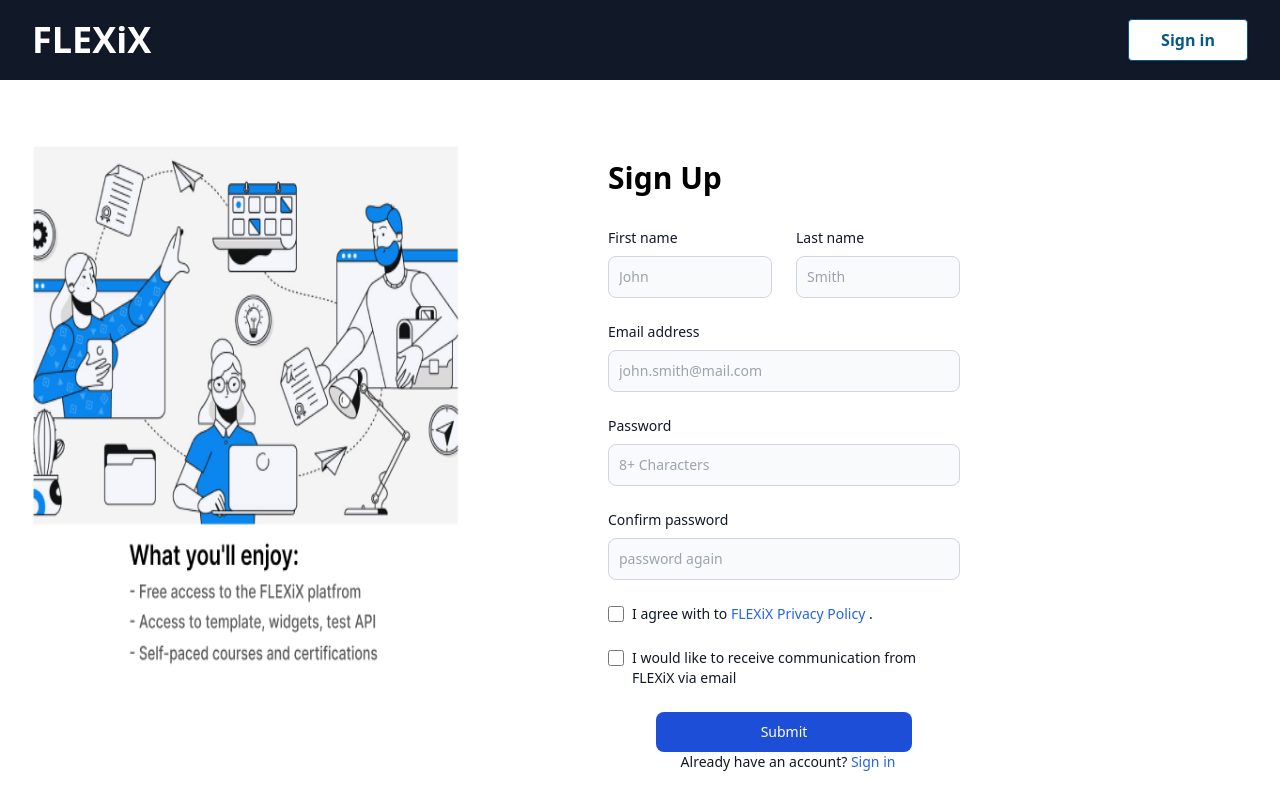
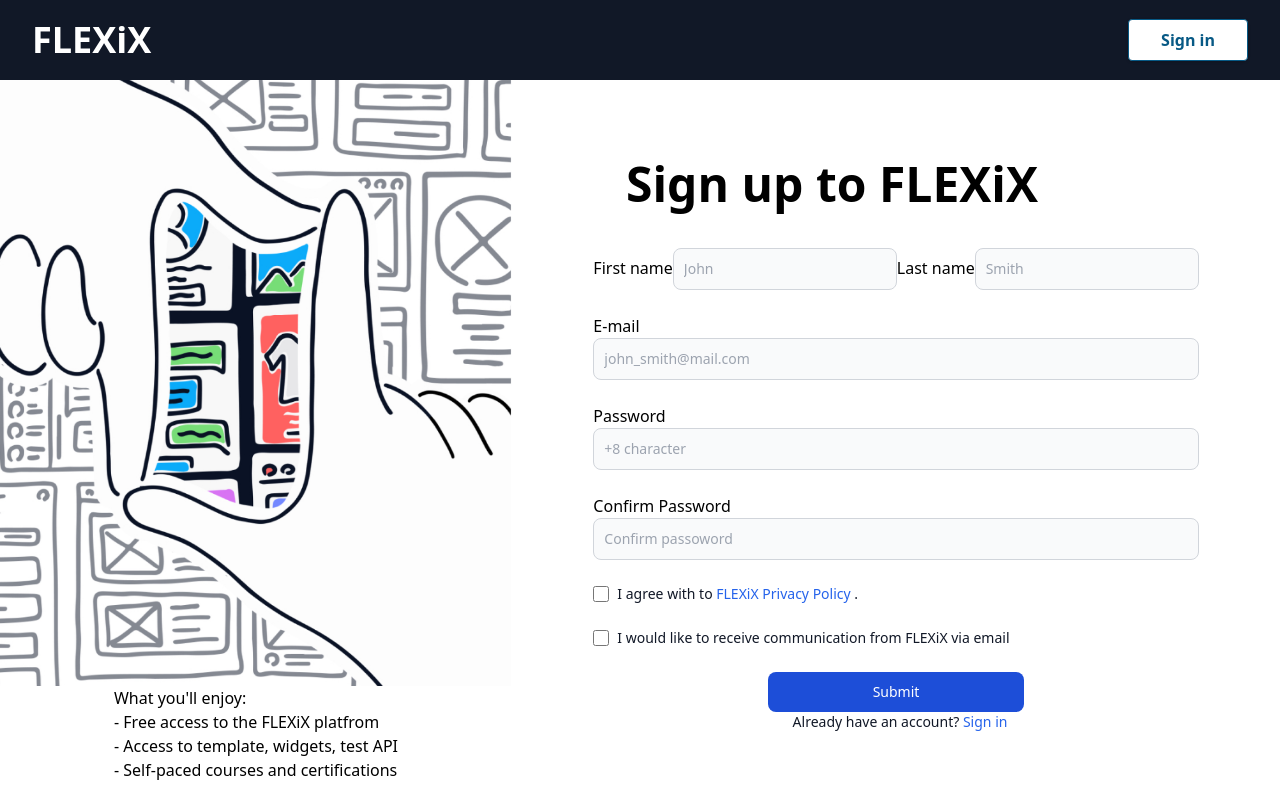
Before and after one commit to flexix-developer/Flexix-Frontend, a React (Create React App) app: page /register in a window 1280 px wide. Built offline with nearby package versions, Linux system fonts and the light colour scheme.

Commit message:
nop | style han edit

```diff
--- a/src/pages/Register-Page.js
+++ b/src/pages/Register-Page.js
@@ -1,69 +1,74 @@
-import register from "../images/register-bg.png";
+import register from "../images/login-bg.png";
 import NavBarHome from "../components/NavBarHome";
-import { Link } from 'react-router-dom';
+// import { Link } from 'react-router-dom';
 
-/**
- * TODO: Create Register page before 2 am.
- */
 const RegisterPage = () => {
     return (
-        <div className="h-screen ">
+        <div className="h-screen">
           <NavBarHome />
-            <div className="flex justify-center items-center h-90/0 ">
-                <div className="Left w-2/5 h-full flex justify-center items-center">
+          <div className="Container flex">
+                <div className="Left w-2/5 flex flex-col justify-center items-center">
+                    <div className="flex flex-col items-center">
                         <img className="h-full" src={register} alt="" />
-                </div>
-                <div className="Right w-3/5 h-full flex justify-center">
-                    <div className="Right-Content mx-24 mr-80 w-full h-5/6 flex  flex-col ">
-                        <span className="text-3xl font-semibold mt-20">
-                            Sign Up
-                        </span>
-                        {/* columnclass */}
-                        <div className="mt-8 flex">
-                            <div>
-                                <form>
-                                    <div className="grid gap-6 mb-6 md:grid-cols-2">
-                                        <div>
-                                            <label for="first_name" className="block mb-2 text-sm font-medium text-gray-900 dark:text-white">First name</label>
-                                            <input type="text" id="first_name" class="bg-gray-50 border border-gray-300 text-gray-900 text-sm rounded-lg focus:ring-blue-500 focus:border-blue-500 block w-full p-2.5 dark:bg-gray-700 dark:border-gray-600 dark:placeholder-gray-400 dark:text-white dark:focus:ring-blue-500 dark:focus:border-blue-500" placeholder="John" required />
-                                        </div>
-                                        <div>
-                                            <label for="last_name" className="block mb-2 text-sm font-medium text-gray-900 dark:text-white">Last name</label>
-                                            <input type="text" id="last_name" className="bg-gray-50 border border-gray-300 text-gray-900 text-sm rounded-lg focus:ring-blue-500 focus:border-blue-500 block w-full p-2.5 dark:bg-gray-700 dark:border-gray-600 dark:placeholder-gray-400 dark:text-white dark:focus:ring-blue-500 dark:focus:border-blue-500" placeholder="Smith" required />
+                        <label className="">
+                            What you'll enjoy:
+                            <br />
+                            - Free access to the FLEXiX platfrom
+                            <br />
+                            - Access to template, widgets, test API
+                            <br />
+                            - Self-paced courses and certifications
+                            <br />
+                        </label>
                     </div>
                 </div>
-
-                                    <div className="mb-6">
-                                        <label for="email" className="block mb-2 text-sm font-medium text-gray-900 dark:text-white">Email address</label>
-                                        <input type="email" id="email" className="bg-gray-50 border border-gray-300 text-gray-900 text-sm rounded-lg focus:ring-blue-500 focus:border-blue-500 block w-full p-2.5 dark:bg-gray-700 dark:border-gray-600 dark:placeholder-gray-400 dark:text-white dark:focus:ring-blue-500 dark:focus:border-blue-500" placeholder="john.smith@mail.com" required />
+            <div className="Right w-3/5 h-full flex ">
+                <div className="Right-Content w-full h-5/6 flex flex-col justify-center items-center">
+                    <span className="text-5xl font-semibold mt-20 mb-10 mr-32">
+                        Sign up to FLEXiX
+                    </span>
+                    <form>
+                        <div>
+                            <div className="flex mb-6">
+                                <div className="">
+                                    <label>First name</label>
+                                    <input type="text" id="first_name" class="bg-gray-50 border border-gray-300 text-gray-900 text-sm rounded-lg p-2.5 " placeholder="John" required />
                                 </div>
-                                    <div className="mb-6">
-                                        <label for="password" className="block mb-2 text-sm font-medium text-gray-900 dark:text-white">Password</label>
-                                        <input type="password" id="password" className="bg-gray-50 border border-gray-300 text-gray-900 text-sm rounded-lg focus:ring-blue-500 focus:border-blue-500 block w-full p-2.5 dark:bg-gray-700 dark:border-gray-600 dark:placeholder-gray-400 dark:text-white dark:focus:ring-blue-500 dark:focus:border-blue-500" placeholder="8+ Characters" required />
+                                <div className="">
+                                    <label>Last name</label>
+                                    <input type="text" id="last_name" class="bg-gray-50 border border-gray-300 text-gray-900 text-sm rounded-lg p-2.5" placeholder="Smith" required />
                                 </div>
-                                    <div className="mb-6">
-                                        <label for="confirm_password" className="block mb-2 text-sm font-medium text-gray-900 dark:text-white">Confirm password</label>
-                                        <input type="password" id="confirm_password" className="bg-gray-50 border border-gray-300 text-gray-900 text-sm rounded-lg focus:ring-blue-500 focus:border-blue-500 block w-full p-2.5 dark:bg-gray-700 dark:border-gray-600 dark:placeholder-gray-400 dark:text-white dark:focus:ring-blue-500 dark:focus:border-blue-500" placeholder="password again" required />
+                            </div>
+                            <div className="flex flex-col mb-6">
+                                <label>E-mail</label>
+                                <input type="text" id="email" class="bg-gray-50 border border-gray-300 text-gray-900 text-sm rounded-lg w-full p-2.5    " placeholder="john_smith@mail.com" required />
+                            </div>
+                            <div className="flex flex-col mb-6">
+                                <label>Password</label>
+                                <input type="password" id="password" class="bg-gray-50 border border-gray-300 text-gray-900 text-sm rounded-lg w-full p-2.5" placeholder="+8 character" required />
+                            </div>
+                            <div className="flex flex-col mb-6">
+                                <label>Confirm Password</label>
+                                <input type="password" id="confirm_password" class="bg-gray-50 border border-gray-300 text-gray-900 text-sm rounded-lg w-full p-2.5" placeholder="Confirm passoword" required />
                             </div>
                             <div className="flex items-start mb-6">
                                 <div className="flex items-center h-5">
-                                            <input id="remember" type="checkbox" value="" className="w-4 h-4 border border-gray-300 rounded bg-gray-50 focus:ring-3 focus:ring-blue-300 dark:bg-gray-700 dark:border-gray-600 dark:focus:ring-blue-600 dark:ring-offset-gray-800" required />
+                                    <input id="remember" type="checkbox" value="" className="w-4 h-4 border border-gray-300 rounded bg-gray-50" required />
                                 </div>
-                                        <label for="remember" className="ms-2 text-sm font-medium text-gray-900 dark:text-gray-300">I agree with to <a href="#" className="text-blue-600 hover:underline dark:text-blue-500">FLEXiX Privacy Policy </a>.</label>
+                                <label for="remember" className="ms-2 text-sm font-medium text-gray-900 dark:text-gray-300">I agree with to <a href="/loing" className="text-blue-600 hover:underline dark:text-blue-500">FLEXiX Privacy Policy </a>.</label>
                             </div>
-                                    <div className="flex items-start mb-6">
+                            <div className="flex items-start mb-6 ">
                                 <div className="flex items-center h-5">
-                                            <input id="remember" type="checkbox" value="" className="w-4 h-4 border border-gray-300 rounded bg-gray-50 focus:ring-3 focus:ring-blue-300 dark:bg-gray-700 dark:border-gray-600 dark:focus:ring-blue-600 dark:ring-offset-gray-800" required />
+                                    <input id="remember" type="checkbox" value="" className="w-4 h-4 border border-gray-300 rounded bg-gray-50" required />
                                 </div>
                                 <label for="remember" className="ms-2 text-sm font-medium text-gray-900 dark:text-gray-300">I would like to receive communication from FLEXiX via email</label>
                             </div>
-                                    <div className="flex flex-col justify-center items-center">
+                            <div className="flex flex-col items-center">
                                 <button type="submit" className=" text-white bg-blue-700 hover:bg-blue-800 focus:ring-4 focus:outline-none focus:ring-blue-300 font-medium rounded-lg text-sm w-64 px-5 py-2.5 items-center dark:bg-blue-600 dark:hover:bg-blue-700 dark:focus:ring-blue-800">Submit</button>
                                 <label className="ms-2 text-sm font-medium text-gray-900 dark:text-gray-300" >Already have an account? <a href="/login" className="text-blue-600 hover:underline dark:text-blue-500">Sign in</a></label>
                             </div>
+                        </div>
                     </form>
-                            </div>
-                        </div>
                 </div>
             </div>
           </div>
```
Lines whose indentation alone changed are shown as unchanged.
